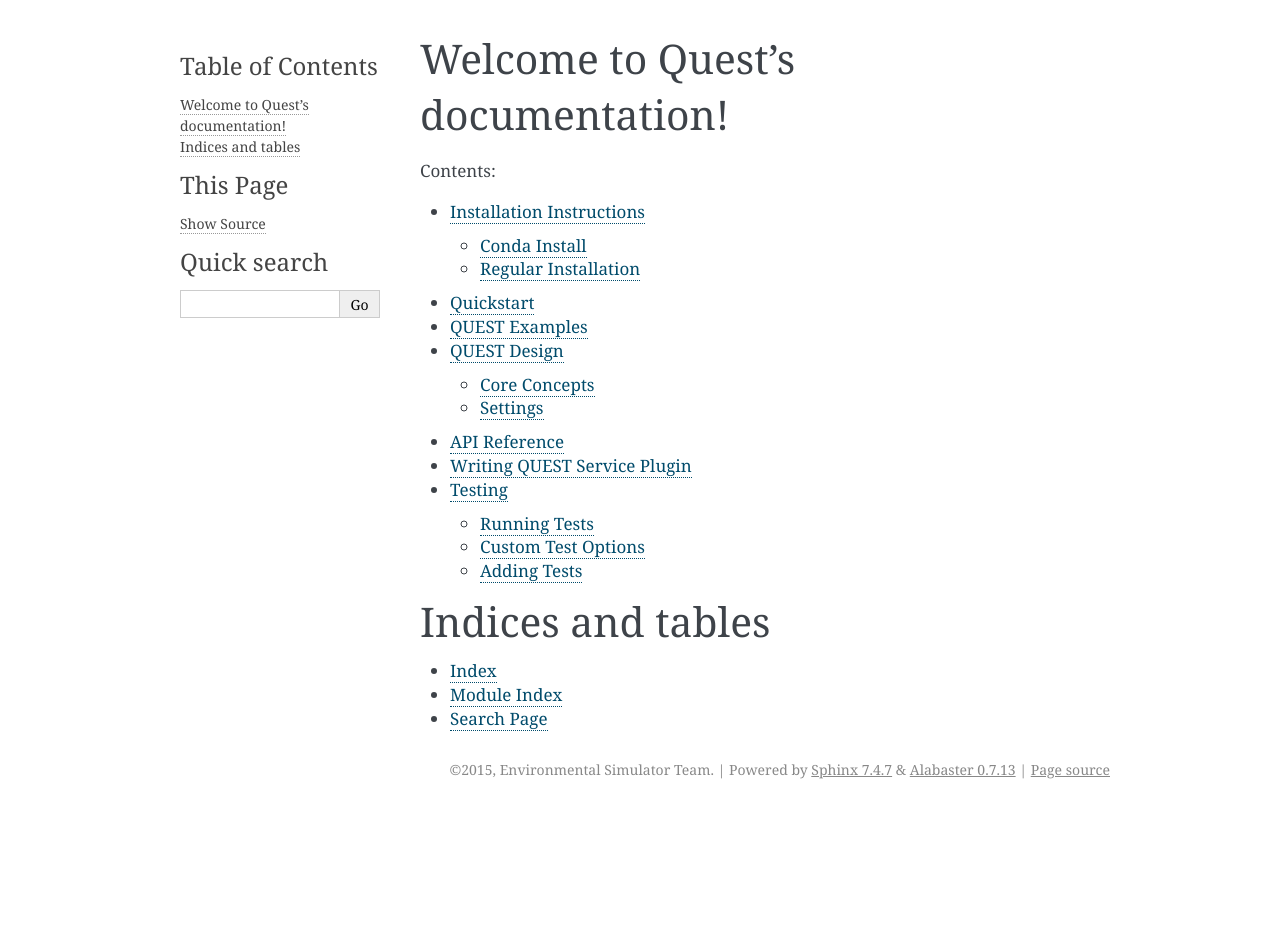
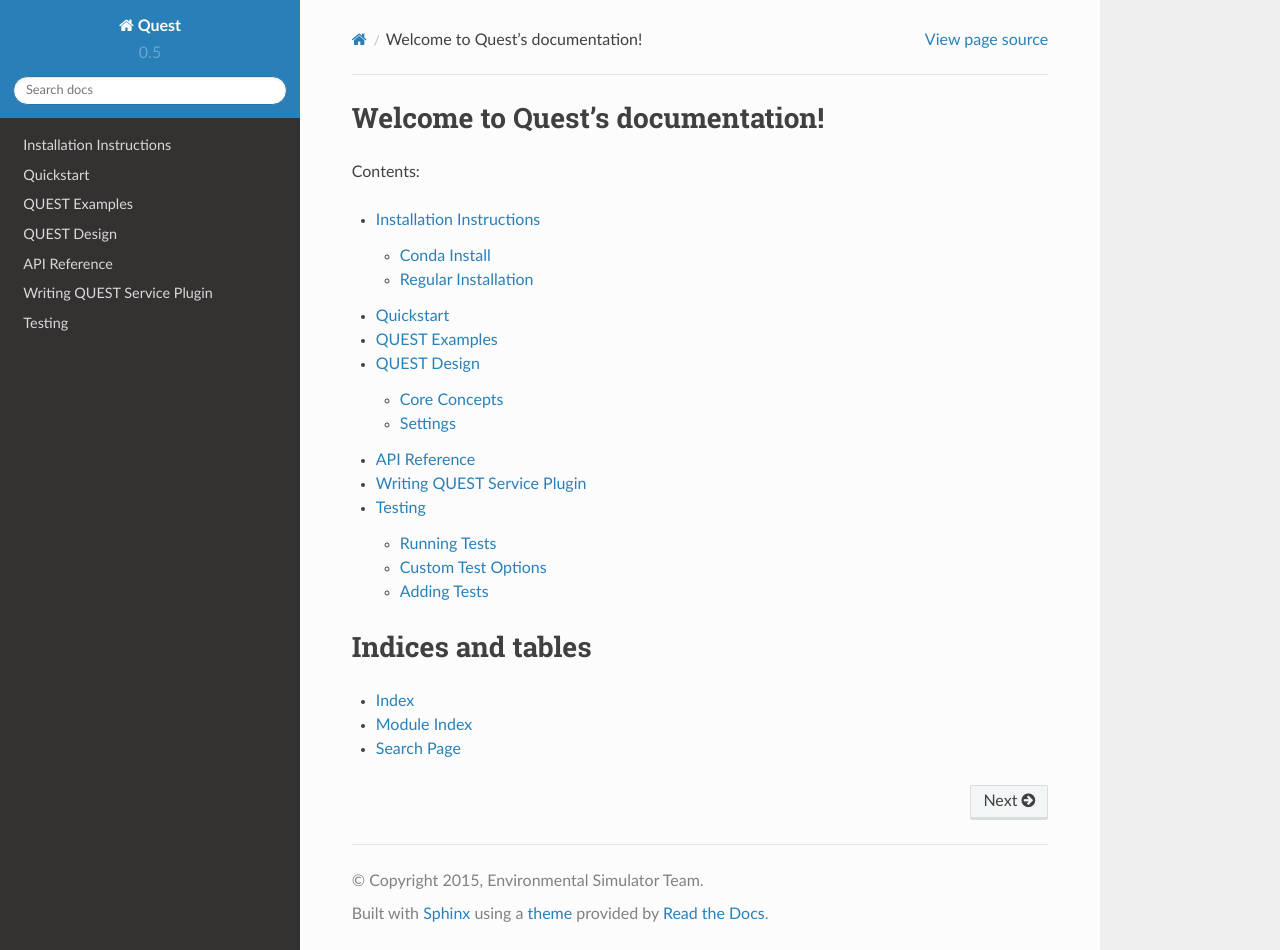
Before and after one commit to erdc/quest, a Sphinx documentation site: the page built from docs/index.rst, in a window 1280 px wide and 950 px high. Built offline with Sphinx 7.4.7 and the Read the Docs theme 2.0.0, drawn with Linux system fonts in a browser that asks for light colours.

Commit message:
Here is the edited files for the third party Sphinx Template that we both decided on yesterday.

```diff
--- a/docs/conf.py
+++ b/docs/conf.py
@@ -15,6 +15,7 @@
 import sys
 import os
 import shlex
+import sphinx_rtd_theme
 
 # If extensions (or modules to document with autodoc) are in another directory,
 # add these directories to sys.path here. If the directory is relative to the
@@ -114,7 +115,8 @@ todo_include_todos = False
 
 # The theme to use for HTML and HTML Help pages.  See the documentation for
 # a list of builtin themes.
-html_theme = 'alabaster'
+html_theme = "sphinx_rtd_theme"
+html_theme_path = [sphinx_rtd_theme.get_html_theme_path()]
 
 # Theme options are theme-specific and customize the look and feel of a theme
 # further.  For a list of options available for each theme, see the
--- a/py2_conda_environment.yml
+++ b/py2_conda_environment.yml
@@ -38,3 +38,4 @@ dependencies:
     - tornado
     - pytest-cov
     - param
+    - sphinx_rtd_theme
--- a/py3_conda_environment.yml
+++ b/py3_conda_environment.yml
@@ -38,3 +38,4 @@ dependencies:
     - sortedcollections
     - pytest-cov
     - param
+    - sphinx_rtd_theme
```
